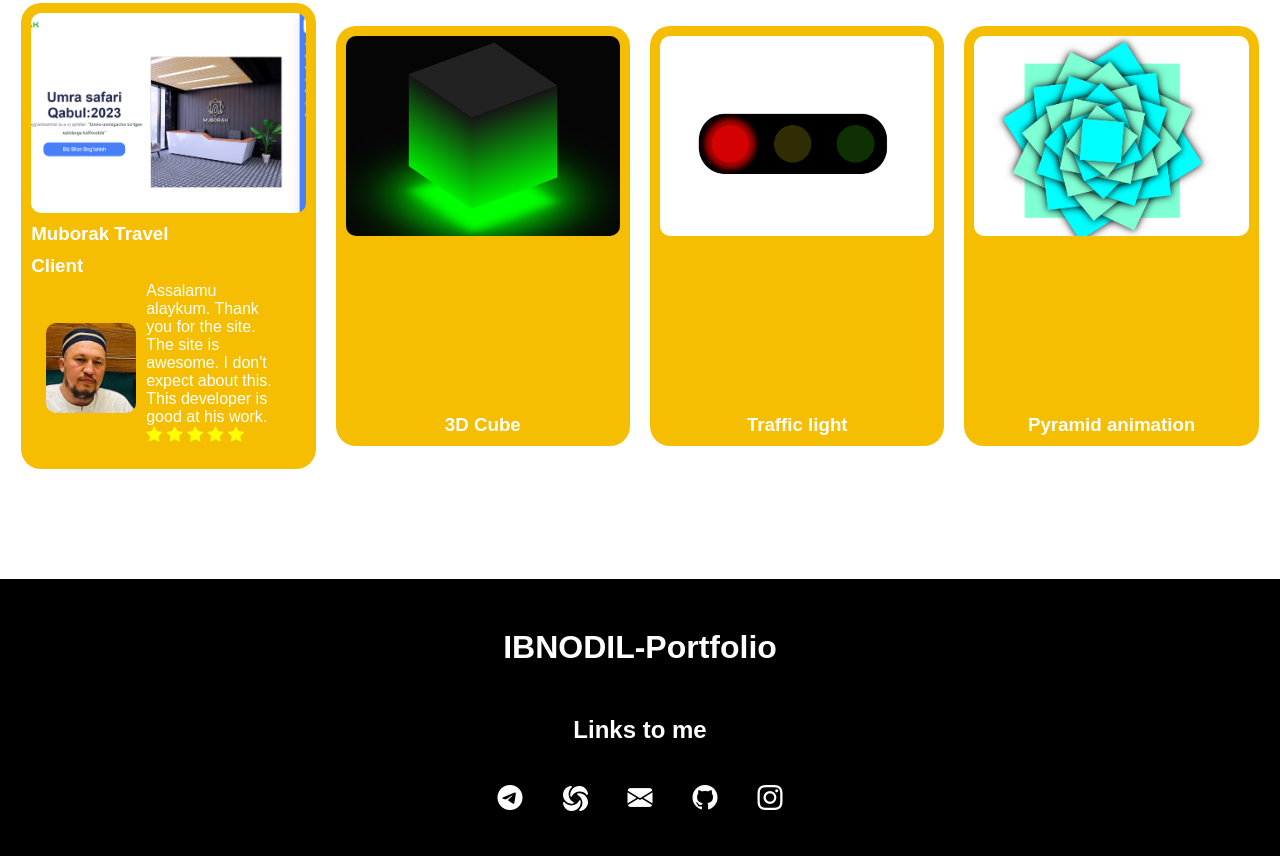
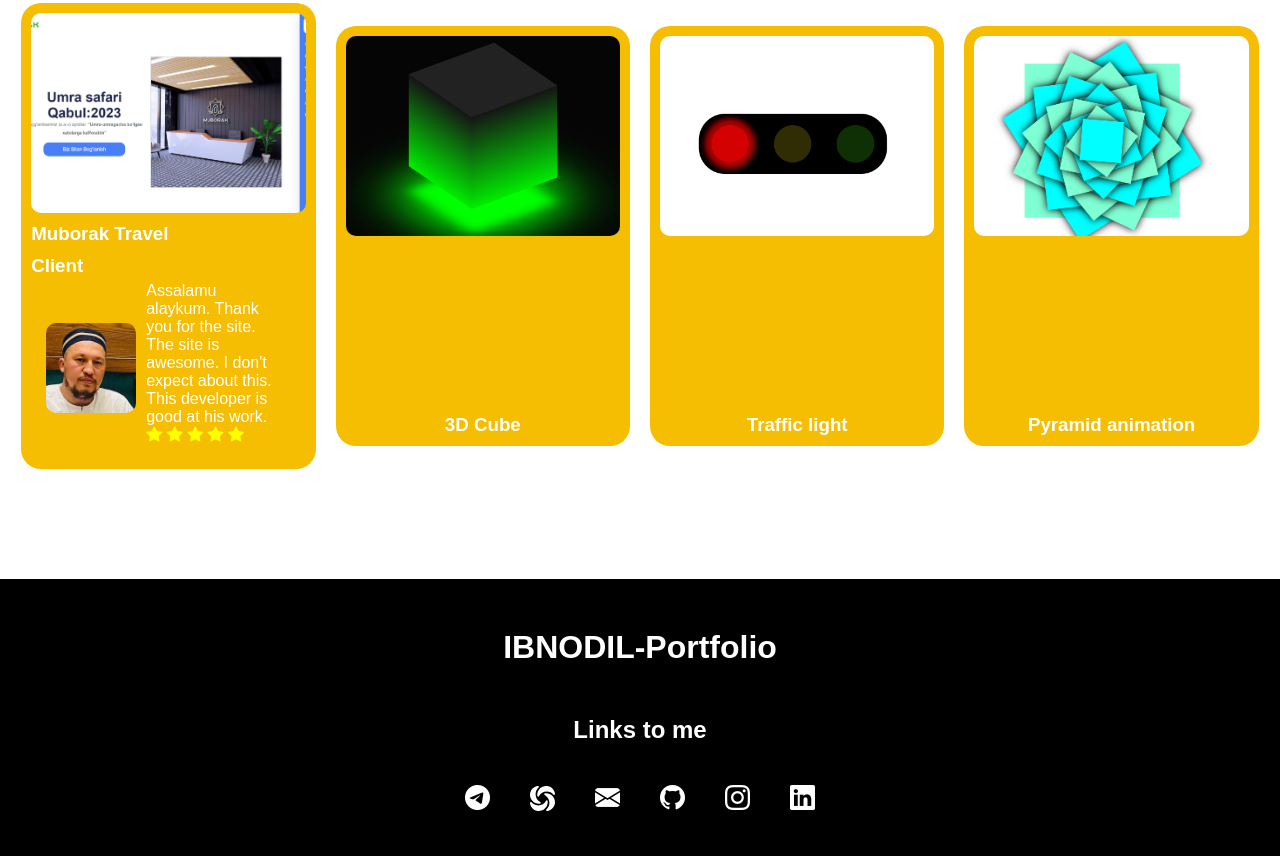
Before and after one commit to IBNODIL/My-portfolio, a plain HTML site: page index.html in a window 1280 px wide. Shown: the part 2492-3348 px from the top of the page. Drawn offline with nearby package versions, Linux system fonts and the light colour scheme.

Commit message:
add link to my linked in profile

```diff
--- a/index.html
+++ b/index.html
@@ -181,6 +181,9 @@
           <i class="bi bi-instagram"></i>
         </a>
 
+        <a href="https://www.linkedin.com/in/mubashir-rustamov-77280b269/" target="_blank">
+          <i class="bi bi-linkedin"></i>
+        </a>
 
       </div>
     </div>
```
